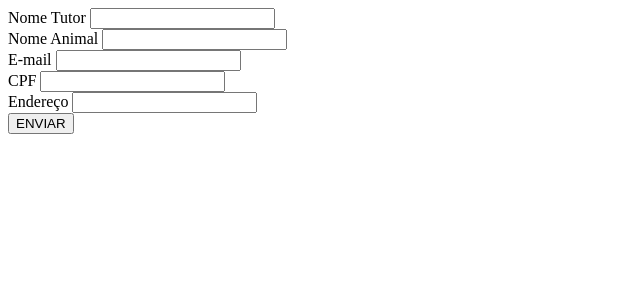
After one commit to Matheus-Barret0/Sistema_Clinica_Veterinaria, a PHP site: page /Views/clientes/index.php in a window 1280 px wide. The commit adds this page. Shown: the top 300 px of the page, without its empty margins (0-640 px from the left). Run offline with PHP 8.4, Linux system fonts and the light colour scheme.

Commit message:
Alterações
Definindo e desenvolvendo as telas

- Adicionada a lógica para exibir a tela de cadastro de clientes quando a página "cadastroCliente" for solicitada.
- Iniciando o desenvolvimento do front das telas de cadastro de clientes.

```diff
--- /dev/null
+++ b/Views/clientes/index.php
@@ -0,0 +1,36 @@
+<!DOCTYPE html>
+<head>
+    <meta charset="UTF-8">
+    <meta name="viewport" content="width=device-width, initial-scale=1.0">
+</head>
+<body>
+    <div class="container mt-5">
+        <form id="formulario" action="?page=cadastroUsuario" method="POST">
+            <input type="hidden" name="acao" value="cadastroCliente">
+            <div class="mb-3">
+                <label>Nome Tutor</label>
+                <input type="text" name="nomeTutor" class="form-control" required>
+            </div>
+            <div class="mb-3">
+                <label>Nome Animal</label>
+                <input type="text" name="nomeAnimal" class="form-control" required>
+            </div>
+            <div class="mb-3">
+                <label>E-mail</label>
+                <input type="email" name="email" class="form-control" required>
+            </div>
+            <div class="mb-3">
+                <label>CPF</label>
+                <input type="text" name="cpf" class="form-control" maxlength="11" required>
+            </div>
+            <div class="mb-3">
+                <label>Endereço</label>
+                <input type="text" name="endereco" class="form-control" required>
+            </div>
+            <div class="mt-4">
+                <button type="submit" class="btn btn-primary">ENVIAR</button>
+            </div>
+        </form>
+    </div>
+</body>
+</html>
```
Also changed, not shown: Views/destroy.php (+10 -0 lines), Views/index.php (+26 -7 lines).
